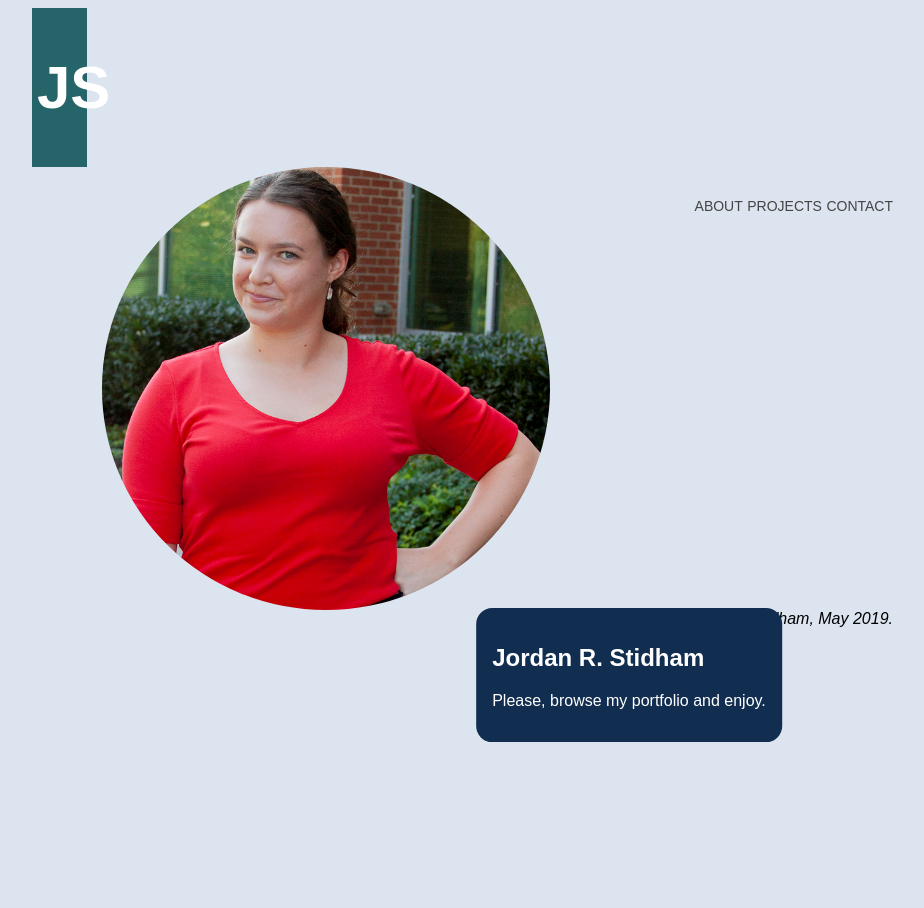
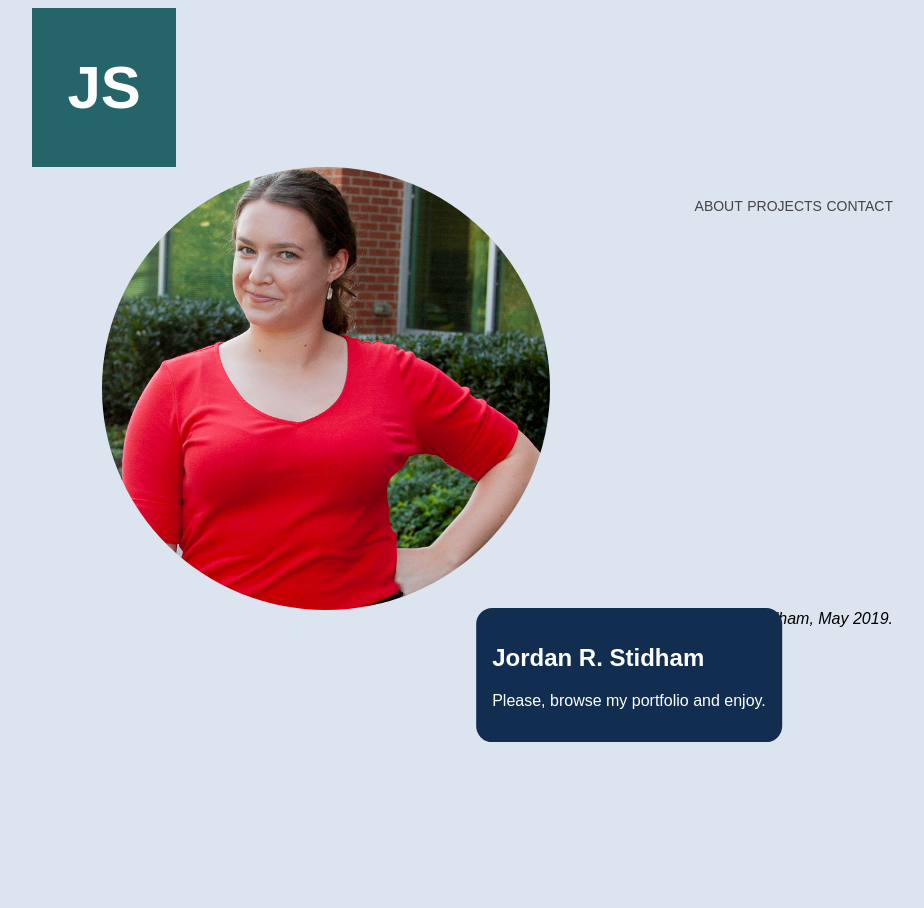
Before and after one commit to jordanstidham/PORTFOLIO, a Jekyll site: the page built from README.md, in a window 1280 px wide. Shown: the whole page, without its empty margins (11-935 px from the left). Built offline with Jekyll 4.4.1, drawn with Linux system fonts in a browser that asks for light colours; our own code applies the rules of GitHub Pages for plain Markdown files.

Commit message:
Update main.css

```diff
--- a/css/main.css
+++ b/css/main.css
@@ -15,8 +15,8 @@ body {
     padding: 5px 5px 5px 5px;
     font-size: 30px;
     text-align: center;
-    width: 5%;
-    margin: 0px 35px;
+    width: 15%;
+    margin: 0px 35px 0px 35px;
 }
 
 /*navbar style*/
```
